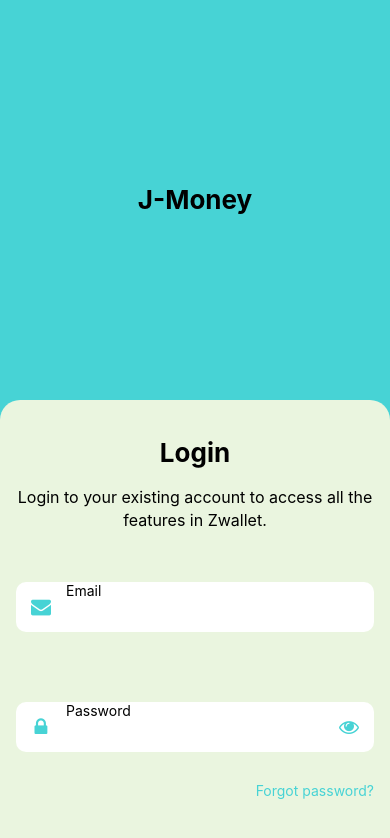
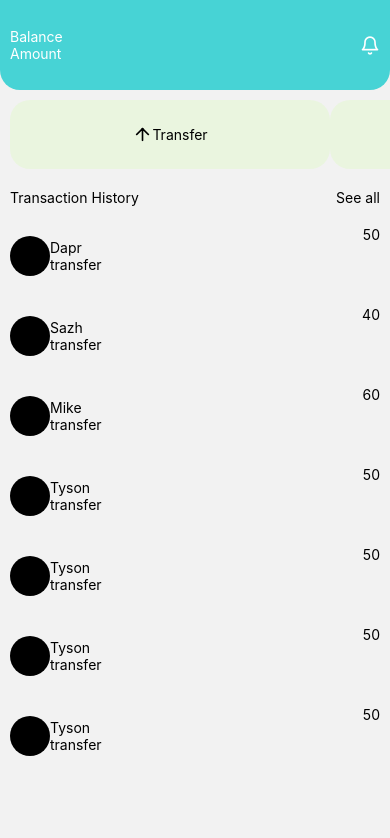
Before and after one commit to HimawanArifSM/JMoney-ReactNative, a React Native app: screen /Home in a window 390 px wide. Shown: the top 838 px of the page. Built offline with nearby package versions, Linux system fonts and the light colour scheme.

Commit message:
feat: slicing

```diff
--- a/App.js
+++ b/App.js
@@ -8,6 +8,7 @@ import Register from './src/screens/Register';
 
 import {NavigationContainer} from '@react-navigation/native';
 import {createNativeStackNavigator} from '@react-navigation/native-stack';
+import Home from './src/screens/Home';
 
 const Stack = createNativeStackNavigator();
 
@@ -15,6 +16,13 @@ const App = () => {
   return (
     <NavigationContainer>
       <Stack.Navigator>
+        <Stack.Screen
+          options={{
+            headerShown: false,
+          }}
+          name="Home"
+          component={Home}
+        />
         <Stack.Screen
           options={{
             headerShown: false,
--- /dev/null
+++ b/src/components/ItemList.js
@@ -0,0 +1,41 @@
+import {View, Text, Image, StyleSheet} from 'react-native';
+import React from 'react';
+
+const ItemList = ({item}) => {
+  return (
+    <View style={stylesLocal.listed}>
+      <View style={stylesLocal.leftSide}>
+        {/* <Image /> */}
+        <View style={stylesLocal.pict} />
+        <View>
+          <Text>{item.name}</Text>
+          <Text>{item.transType}</Text>
+        </View>
+      </View>
+      <View>
+        <Text>{item.amount}</Text>
+      </View>
+    </View>
+  );
+};
+
+const stylesLocal = StyleSheet.create({
+  pict: {
+    width: 40,
+    height: 40,
+    borderRadius: 20,
+    backgroundColor: 'black',
+  },
+  leftSide: {
+    alignItems: 'center',
+    flexDirection: 'row',
+    height: 60,
+  },
+  listed: {
+    padding: 10,
+    justifyContent: 'space-between',
+    flexDirection: 'row',
+  },
+});
+
+export default ItemList;
--- /dev/null
+++ b/src/screens/Home.js
@@ -0,0 +1,151 @@
+import {
+  View,
+  Text,
+  ScrollView,
+  StyleSheet,
+  Image,
+  Dimensions,
+  TouchableOpacity,
+  FlatList,
+} from 'react-native';
+import React from 'react';
+import Icon from 'react-native-vector-icons/Feather';
+import {PRIMARY_COLOR, SECONDARY_COLOR} from '../styles/constant';
+import ItemList from '../components/ItemList';
+
+const data = [
+  {
+    id: 1,
+    name: 'Dapr',
+    amount: '50',
+    transType: 'transfer',
+  },
+  {
+    id: 2,
+    name: 'Sazh',
+    amount: '40',
+    transType: 'transfer',
+  },
+  {
+    id: 3,
+    name: 'Mike',
+    amount: '60',
+    transType: 'transfer',
+  },
+  {
+    id: 4,
+    name: 'Tyson',
+    amount: '50',
+    transType: 'transfer',
+  },
+  {
+    id: 5,
+    name: 'Tyson',
+    amount: '50',
+    transType: 'transfer',
+  },
+  {
+    id: 6,
+    name: 'Tyson',
+    amount: '50',
+    transType: 'transfer',
+  },
+  {
+    id: 7,
+    name: 'Tyson',
+    amount: '50',
+    transType: 'transfer',
+  },
+];
+
+const Home = () => {
+  return (
+    <ScrollView style={stylesLocal.wrapper}>
+      {/* header */}
+      <View style={stylesLocal.header}>
+        <View>
+          <View>
+            <Image />
+          </View>
+          <View>
+            <Text style={stylesLocal.textWhite}>Balance</Text>
+            <Text style={stylesLocal.textWhite}>Amount</Text>
+          </View>
+        </View>
+        <View>
+          <Icon name={'bell'} size={20} color={'white'} />
+        </View>
+      </View>
+      {/* button */}
+      <View style={stylesLocal.buttonSection}>
+        <TouchableOpacity style={stylesLocal.btnOne}>
+          <Icon name="arrow-up" size={20} />
+          <Text>Transfer</Text>
+        </TouchableOpacity>
+        <TouchableOpacity style={stylesLocal.btnOne}>
+          <Icon name="plus" size={20} />
+          <Text>Top Up</Text>
+        </TouchableOpacity>
+      </View>
+      {/* content */}
+      <View>
+        <View style={stylesLocal.textBetween}>
+          <Text>Transaction History</Text>
+          <Text>See all</Text>
+        </View>
+        <View>
+          <FlatList
+            data={data}
+            renderItem={ItemList}
+            keyExtractor={item => String(item.id)}
+            contentContainerStyle={stylesLocal.padding}
+          />
+        </View>
+      </View>
+    </ScrollView>
+  );
+};
+
+const stylesLocal = StyleSheet.create({
+  wraper: {
+    flex: 1,
+  },
+  header: {
+    flexDirection: 'row',
+    justifyContent: 'space-between',
+    alignItems: 'center',
+    backgroundColor: PRIMARY_COLOR,
+    height: Dimensions.get('screen').height * (15 / 100),
+    borderBottomLeftRadius: 20,
+    borderBottomRightRadius: 20,
+    padding: 10,
+    elevation: 3,
+  },
+  textWhite: {
+    color: 'white',
+  },
+  buttonSection: {
+    flexDirection: 'row',
+    justifyContent: 'space-evenly',
+    alignItems: 'center',
+    padding: 10,
+  },
+  btnOne: {
+    backgroundColor: SECONDARY_COLOR,
+    alignItems: 'center',
+    justifyContent: 'center',
+    width: Dimensions.get('screen').width * (40 / 100),
+    height: 69,
+    flexDirection: 'row',
+    borderRadius: 20,
+    elevation: 3,
+  },
+  textBetween: {
+    flexDirection: 'row',
+    alignItems: 'center',
+    justifyContent: 'space-between',
+    padding: 10,
+  },
+});
+
+export default Home;
--- a/src/screens/Login.js
+++ b/src/screens/Login.js
@@ -12,7 +12,7 @@ function Login({navigation}) {
         {
           text: 'OK',
           onPress: () => {
-            navigation.navigate('Register');
+            navigation.navigate('Home');
           },
         },
       ]);
--- a/src/screens/Register.js
+++ b/src/screens/Register.js
@@ -3,7 +3,7 @@ import React from 'react';
 import styles from '../styles/global.js';
 import Input from '../components/Input.js';
 
-function Login() {
+function Register({navigation}) {
   const [fullName, setFullName] = React.useState('');
   const [email, setEmail] = React.useState('');
   const [password, setPassword] = React.useState('');
@@ -13,7 +13,14 @@ function Login() {
       password === 'admin' &&
       fullName === 'admin pertama'
     ) {
-      Alert.alert('Success', 'Login Success');
+      Alert.alert('Success', 'Register Success', [
+        {
+          text: 'OK',
+          onPress: () => {
+            navigation.navigate('Login');
+          },
+        },
+      ]);
     } else {
       Alert.alert('Error', 'Wrong username or password');
     }
@@ -34,7 +41,7 @@ function Login() {
             onChange={text => setFullName(text)}
             placeholder="Full Name"
             icon="user"
-            type="number-pad"
+            type="text"
           />
         </View>
         <View style={[styles.inputWrapper, styles.marB]}>
@@ -56,16 +63,21 @@ function Login() {
         <View style={[styles.buttonWrapper, styles.padA]}>
           <TouchableOpacity onPress={onSubmit}>
             <View style={styles.button}>
-              <Text style={styles.buttonText}>Login</Text>
+              <Text style={styles.buttonText}>Register</Text>
             </View>
           </TouchableOpacity>
         </View>
         <Text style={[styles.textSecondary, styles.marA]}>
-          Already have an account? Let's Login
+          Already have an account?
+          <TouchableOpacity onPress={() => navigation.navigate('Login')}>
+            <Text style={[styles.textSecondary, styles.colorPrim]}>
+              Let's Login
+            </Text>
+          </TouchableOpacity>
         </Text>
       </ScrollView>
     </ScrollView>
   );
 }
 
-export default Login;
+export default Register;
```
Also changed, not shown: 1 other file (tests, documents, lock files or other folders).
